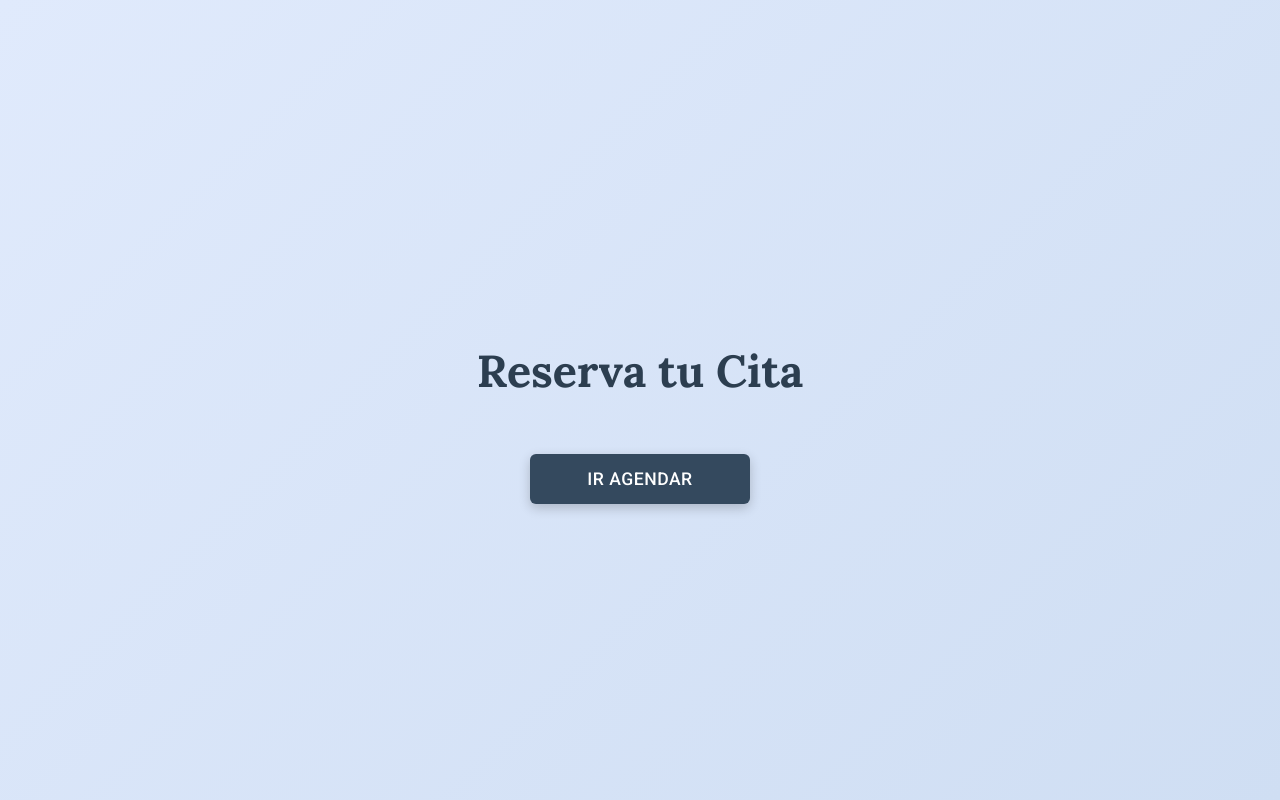
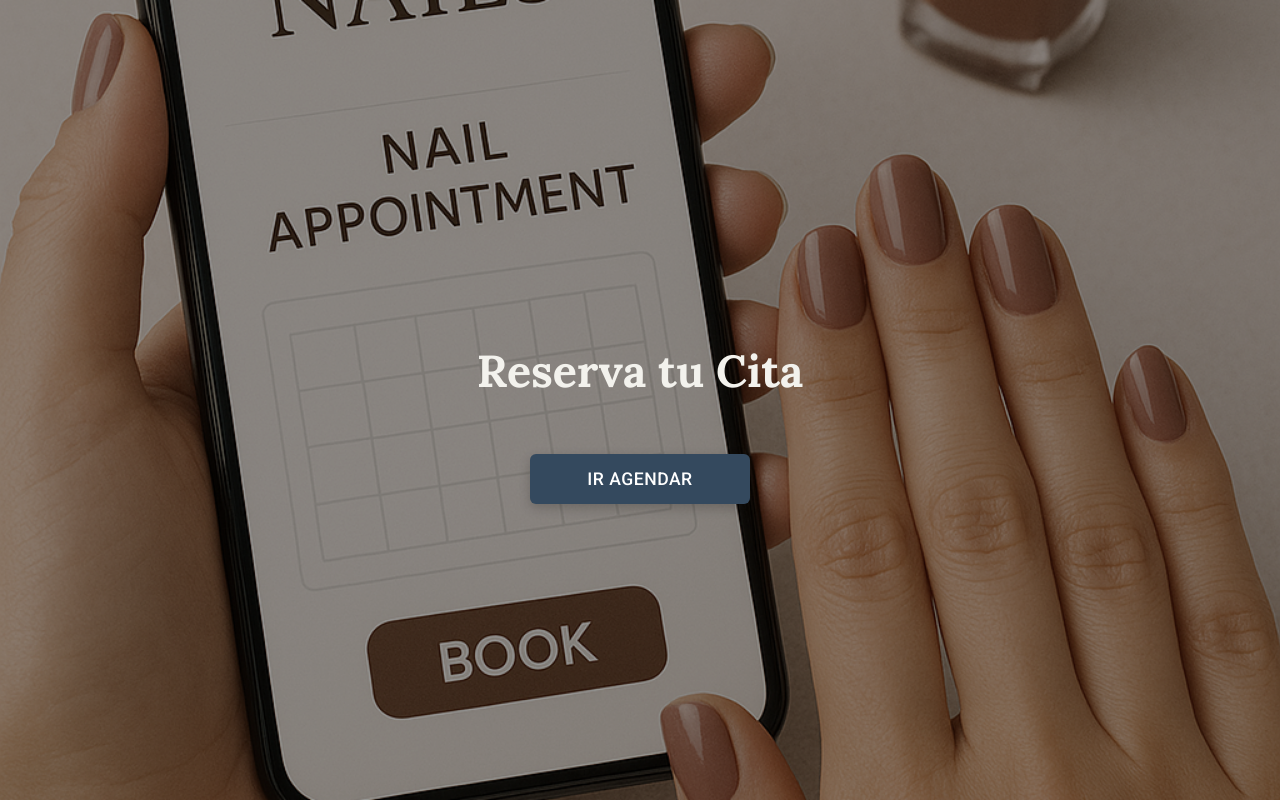
Before and after one commit to diego-pq/ProyectoCitas, a Flask app: template templates/Inicio.html in a window 1280 px wide. Run offline with Flask 3, Linux system fonts and the light colour scheme; the template is opened without the code that fills it, so the values that code supplies are empty.

Commit message:
se agregan imagenes para el inicio

```diff
--- a/static/inicio.css
+++ b/static/inicio.css
@@ -1,19 +1,46 @@
 
 @import url('https://fonts.googleapis.com/css2?family=Roboto:wght@300;400;500;700&family=Lora:wght@500;700&display=swap');
 
+
+
 body {
-
     font-family: 'Roboto', sans-serif;
 
-    background: linear-gradient(135deg, #e0eafc 0%, #cfdef3 100%);
-
+    background: #e0eafc;
     margin: 0;
     padding: 0;
     height: 100vh;
+
+
     display: flex;
     align-items: center;
     justify-content: center;
+
+
+    position: relative;
+    overflow: hidden;
 }
+
+
+
+.background-image-container {
+    position: fixed;
+    top: 0;
+    left: 0;
+    width: 100%;
+    height: 100%;
+    z-index: -1;
+    overflow: hidden;
+}
+
+.img_fondo {
+    width: 100%;
+    height: 100%;
+    object-fit: cover;
+    filter: brightness(0.6) grayscale(0.2);
+}
+
+
 
 .container {
     text-align: center;
@@ -21,13 +48,16 @@ body {
     border-radius: 12px;
     padding: 60px 80px;
 
-    transition: transform 0.3s ease;
+    z-index: 10;
+    transition: all 0.3s ease;
 }
+
+
 
 #titulo {
     font-family: 'Lora', serif;
     font-size: 2.8rem;
-    color: #2c3e50;
+    color: #f3f2ed;
     margin-bottom: 30px;
     font-weight: 700;
 }
@@ -87,3 +117,39 @@ body {
     transform: translateY(1px);
     box-shadow: 0 2px 5px rgba(0, 0, 0, 0.2);
 }
+
+
+.img_inicio {
+
+    max-width: 100%;
+    height: auto;
+
+
+    display: block;
+    margin: 0 auto 30px auto;
+
+
+    border-radius: 8px;
+    box-shadow: 0 4px 10px rgba(0, 0, 0, 0.08);
+
+
+    transition: transform 0.3s ease;
+}
+
+.img_inicio:hover {
+    transform: scale(1.01);
+}
+
+
+.fade {
+
+    opacity: 1;
+    transform: translateY(15px);
+    transition: opacity 0.8s ease, transform 0.8s ease;
+}
+
+.fade.show {
+
+    opacity: 1;
+    transform: translateY(0);
+}
--- a/templates/Inicio.html
+++ b/templates/Inicio.html
@@ -1,24 +1,25 @@
 <!DOCTYPE html>
 <html lang="en">
     <head>
-
         <meta charset="UTF-8">
         <meta name="viewport" content="width=device-width, initial-scale=1.0">
         <link rel="preconnect" href="https://fonts.googleapis.com">
         <link rel="preconnect" href="https://fonts.gstatic.com" crossorigin>
-        <link href="https://fonts.googleapis.com/css2?family=Playfair+Display:wght@700&family=Roboto:wght@300;400&display=swap" rel="stylesheet">
-
+        <link href="https://fonts.googleapis.com/css2?family=Roboto:wght@300;400;500;700&family=Lora:wght@500;700&display=swap" rel="stylesheet">
         <link rel="stylesheet" href="/ProyectoCitas/static/inicio.css">
         <title>Inicio</title>
     </head>
 <body>
+
+    <div class="background-image-container">
+        <img class="img_fondo" src="/ProyectoCitas/img/Inicio.png" alt="Diseño de Uñas">
+    </div>
+
     <div class="container">
         <h1 id="titulo" class="fade">Reserva tu Cita</h1>
         <a class="comenzar" id="comenzar" href="/ProyectoCitas/templates/form.html">Ir agendar</a>
     </div>
 
-
-
     <script src="/ProyectoCitas/js/inicio.js"></script>
 </body>
 </html>
```
Also changed, not shown: img/Inicio.png (added).
